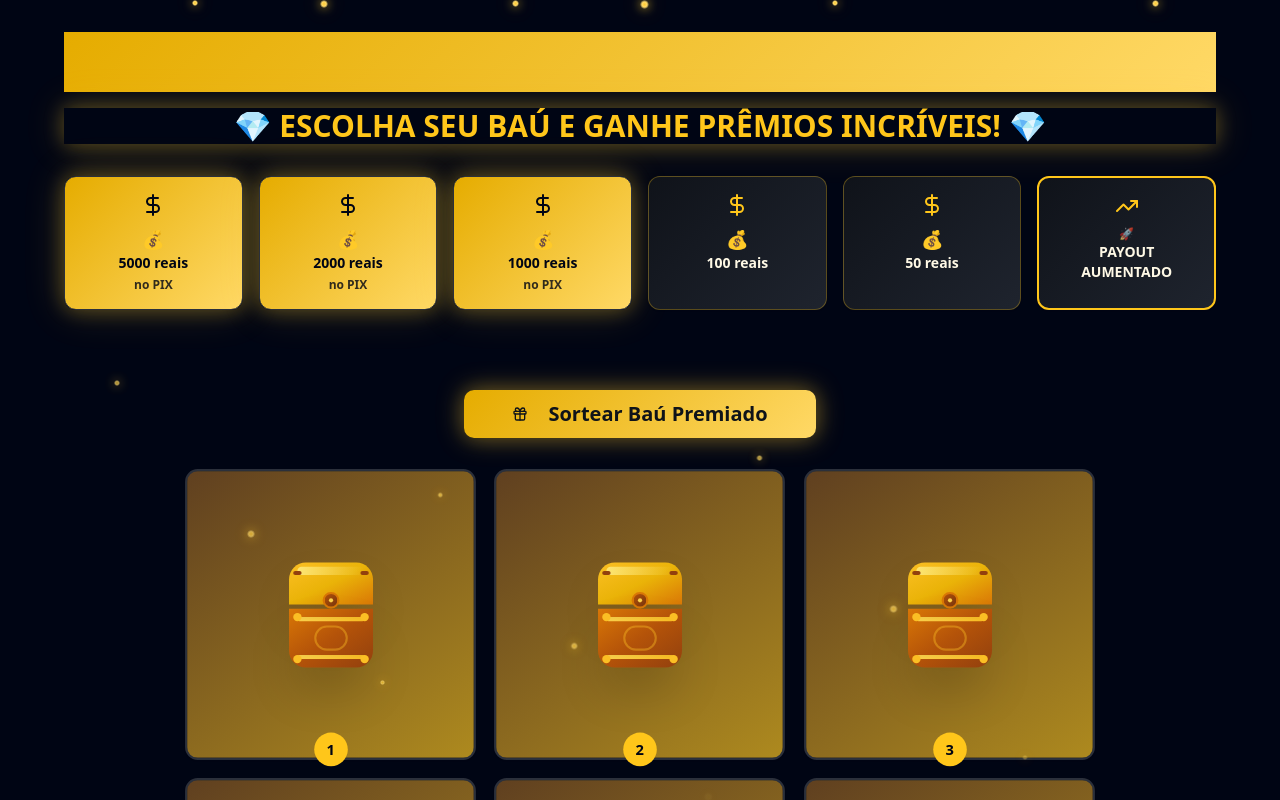
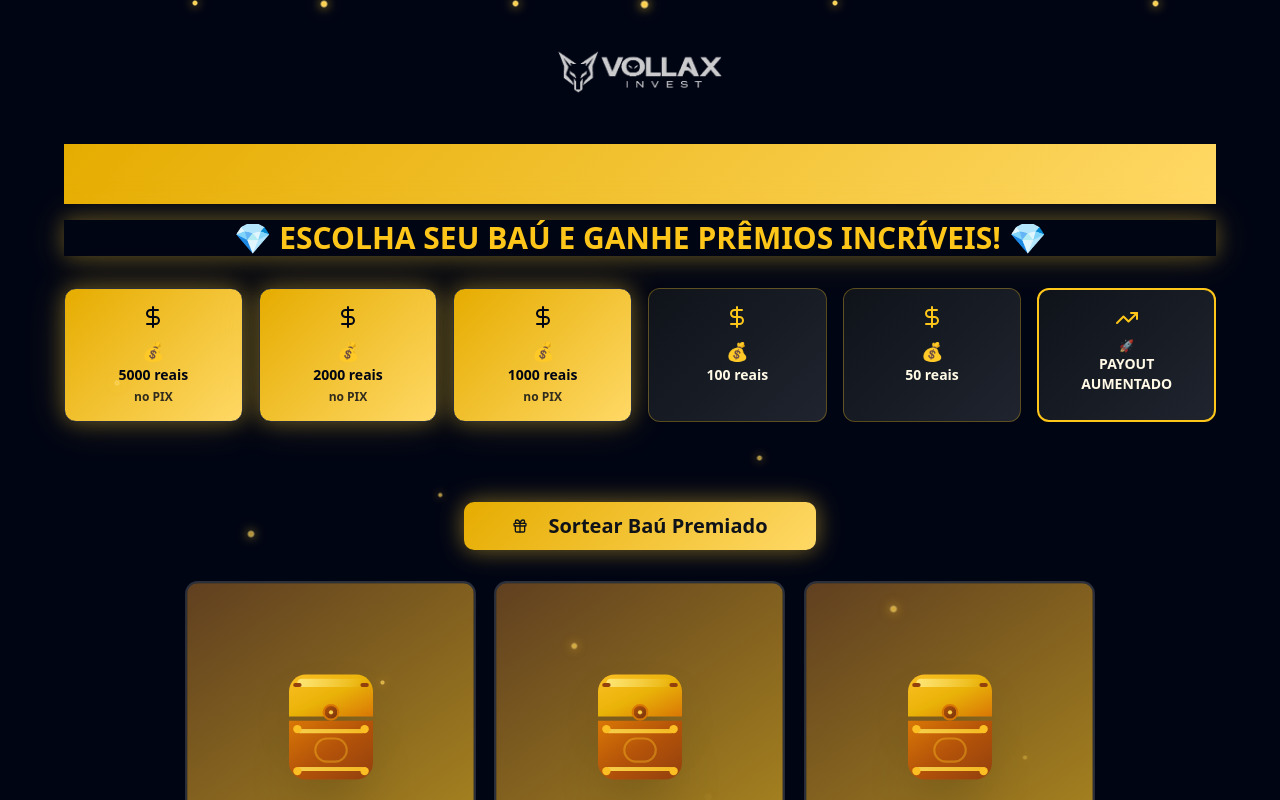
Before and after one commit to YanGuilhermeDev/bau-pix-sorteio, a React (Vite) app: page / in a window 1280 px wide. Shown: the top 800 px of the page. Built offline with nearby package versions, Linux system fonts and the light colour scheme.

Commit message:
Add logo to header
Center the logo in the top rectangle.

```diff
--- a/src/pages/Index.tsx
+++ b/src/pages/Index.tsx
@@ -62,6 +62,15 @@ const Index = () => {
       {/* Header com prêmios */}
       <header className="py-8 px-4">
         <div className="max-w-6xl mx-auto">
+          {/* Logo */}
+          <div className="text-center mb-8">
+            <img
+              src="/lovable-uploads/1fdd9773-c404-4b9f-861e-257bf15f36ec.png"
+              alt="Vollax Invest"
+              className="mx-auto h-16 md:h-20 opacity-90 animate-fade-in-up"
+            />
+          </div>
+
           <div className="text-center mb-8">
             <h1 className="text-4xl md:text-6xl font-bold gradient-gold bg-clip-text text-transparent mb-4 animate-fade-in-up">
               🎰 Sorteio dos Baús Premiados
```
Also changed, not shown: public/lovable-uploads/1fdd9773-c404-4b9f-861e-257bf15f36ec.png (added).
